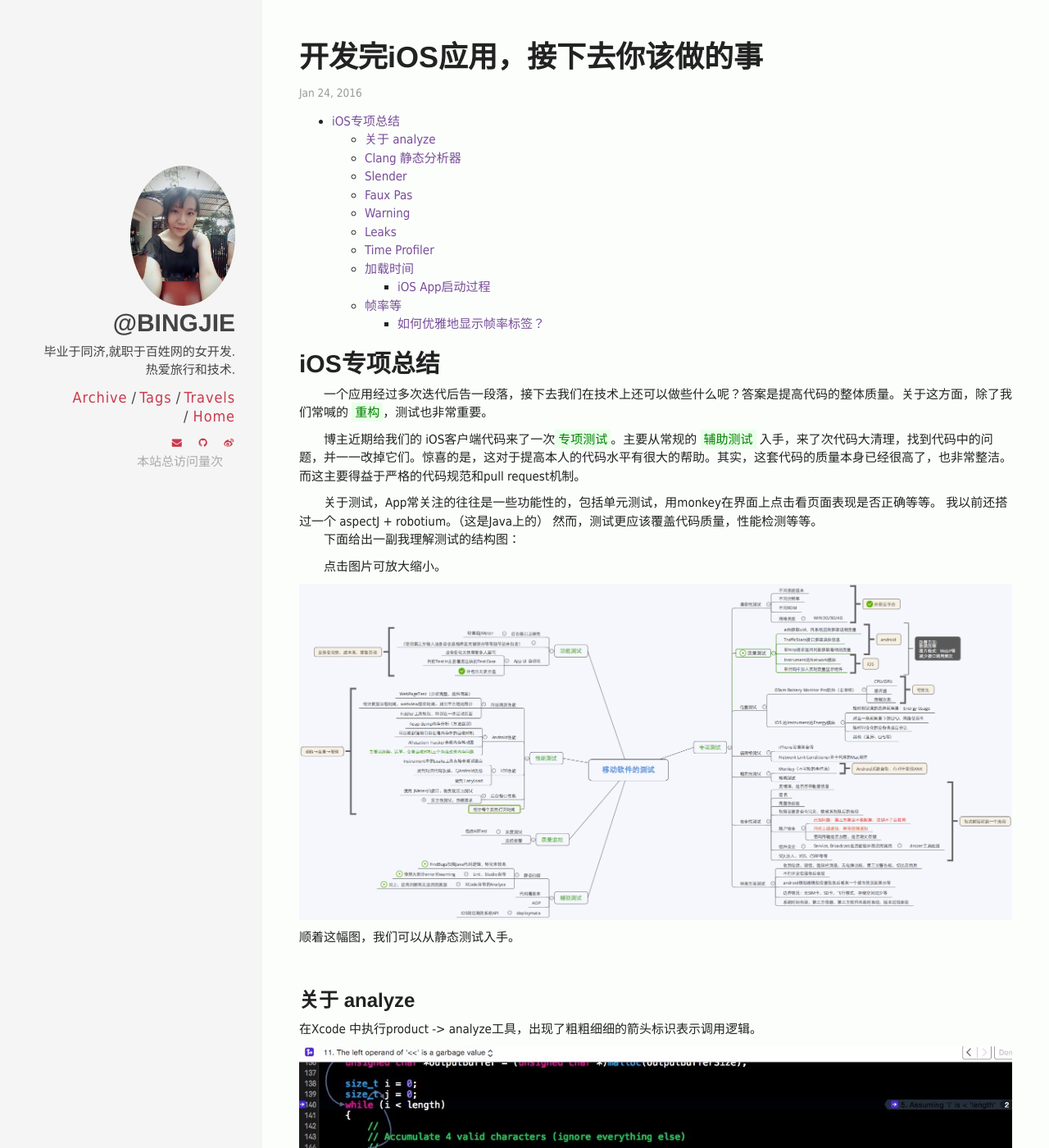
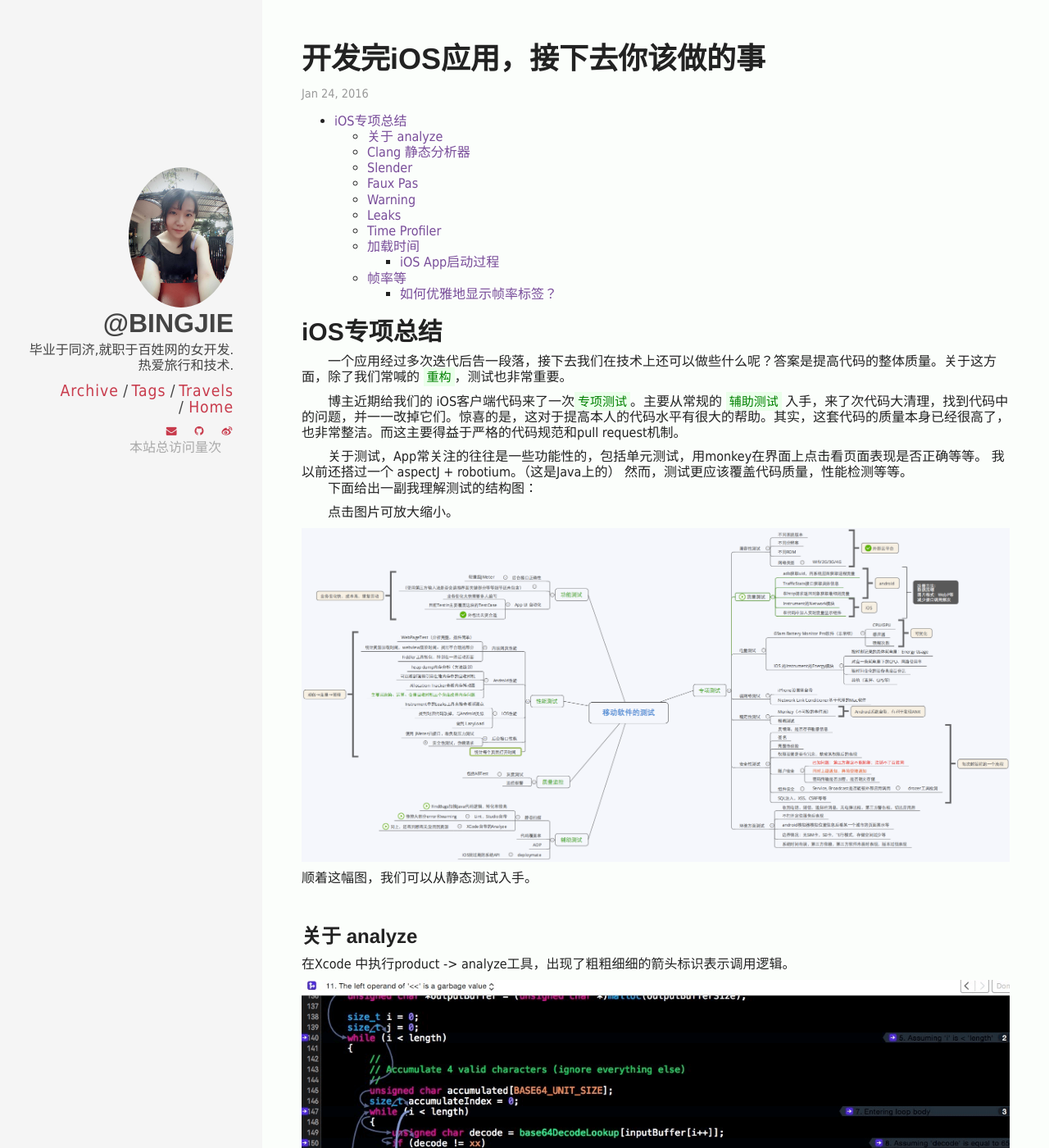
Before and after one commit to chaojimiaomiao/chaojimiaomiao.github.io, a Jekyll site: the page built from _posts/2016-01-24-AfteriOS.md, in a window 1280 px wide and 1400 px high. Shown: the whole window at 82% size. Built offline with Jekyll 4.4.1, drawn with Linux system fonts in a browser that asks for light colours; comment, search, counter and statistics services are not loaded.

Commit message:
改字体

```diff
--- a/_posts/2016-01-24-AfteriOS.md
+++ b/_posts/2016-01-24-AfteriOS.md
@@ -141,7 +141,10 @@ iOS内存泄露点比较少，大部分都是系统内部方法，或者一些
 工具只是统计时间的消耗，更重要的是通过对代码的敏感，分析定位出可优化的代码。举个例子，有这么一段代码。
 
 有个循环在判断时候使用了枚举类型，但由于枚举类型获取不到count，所以直接写死了循环10次。
-但其实我们可以在枚举类型的末尾加上TYPE_MAX。这样既拥有了枚举在switch时候的优势，又得到了NSArray获取count的办法。
+
+<font color='blue'><b>但其实我们可以在枚举类型的末尾加上TYPE_MAX。这样既拥有了枚举在switch时候的优势，又得到了NSArray获取count的办法。</b></font>
+
+<br/>
 
 ###加载时间
 
--- a/_sass/_base.scss
+++ b/_sass/_base.scss
@@ -10,7 +10,7 @@ p {
 
 body {
 	background-color: #fbfefb;
-	font-size: 15px;
+	font-size: 16px;
 }
 
 .notice {
--- a/_sass/_variables.scss
+++ b/_sass/_variables.scss
@@ -6,7 +6,7 @@ $heading-font-family: 'Helvetica Neue', Helvetica, $base-font-family;
 $monospace-font-family: 'Source Code Pro', Menlo, monospace;
 $base-font-size:   18px;
 $small-font-size:  $base-font-size * 0.875;
-$base-line-height: 150%;
+$base-line-height: 120%;
 
 $spacing-unit:     30px;
 
```
